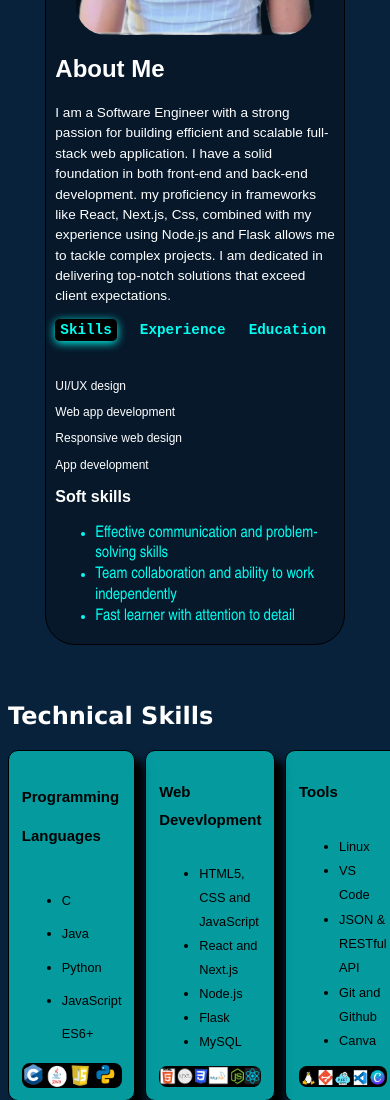
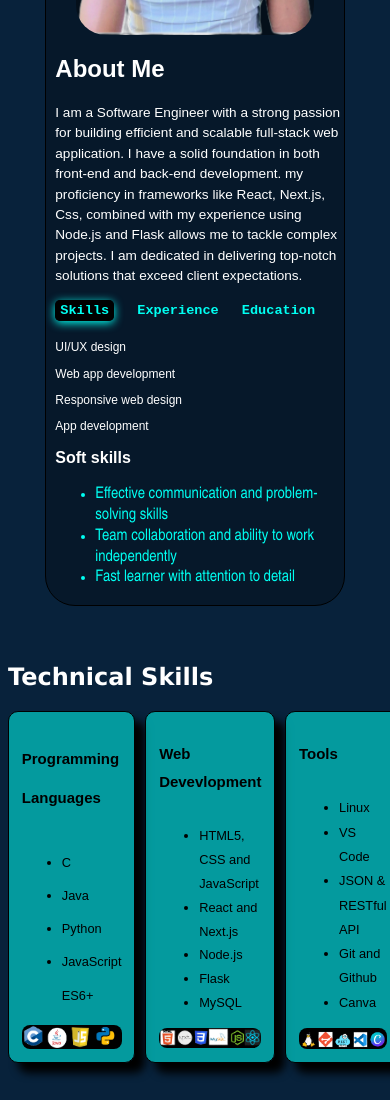
Before and after one commit to deco775/portfolio_2, a React (Vite) app: page / in a window 390 px wide. Shown: the part 1154-2254 px from the top of the page. Built offline with nearby package versions, Linux system fonts and the light colour scheme.

Commit message:
my portfolio

```diff
--- a/src/About/About.module.css
+++ b/src/About/About.module.css
@@ -155,5 +155,12 @@
     .aboutContainer{
         margin-top: 380px;
     }
+    .aboutMeMsg{
+
+        margin-right: 1%;
+    }
+    .skillsContainer{
+        font-size: 95%;
+    }
 
 }
```
